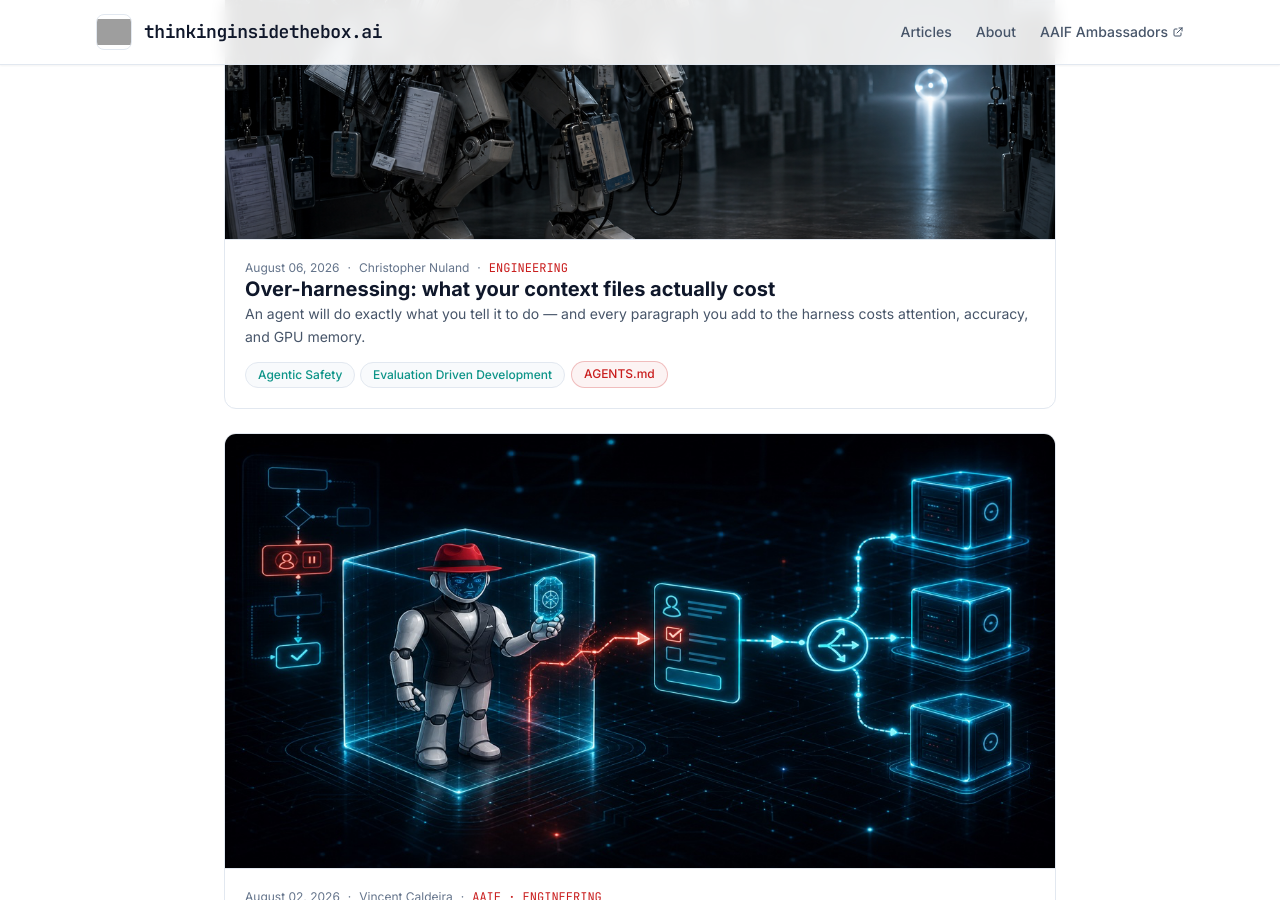
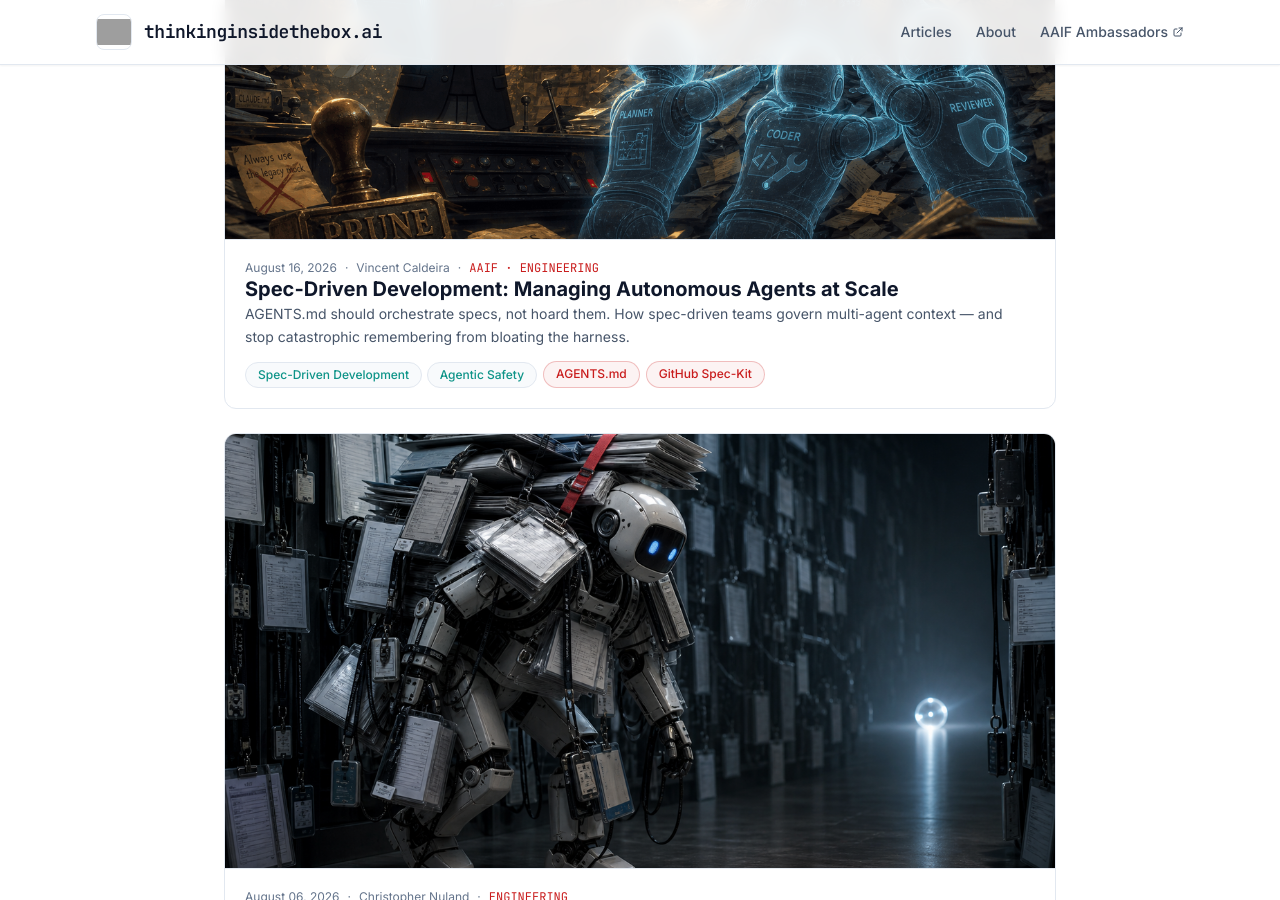
Before and after one commit to thinkinginsidethebox-ai/thinkinginsidethebox-ai.github.io, a Jekyll site: the page built from index.html, in a window 1280 px wide and 900 px high, scrolled down 754 px. Built offline with Jekyll 4.4.1, drawn with Linux system fonts in a browser that asks for light colours; nearby versions of some CDN libraries; part of the change alters nothing that is shown; grey boxes are pictures that could not be loaded.

Commit message:
content: publish SDD article on AGENTS.md governance at scale
Co-authored-by: Cursor <cursoragent@cursor.com>

````diff
--- a/_data/og-images.yml
+++ b/_data/og-images.yml
@@ -56,3 +56,10 @@ posts:
     source_post: _posts/2026-08-06-over-harnessing-context-file-cost.md
     prompt_preset: guest_technical_corporate
     status: ready
+
+  spec-driven-development-agents-md-at-scale:
+    file: spec-driven-development-agents-md-at-scale.png
+    path: /assets/images/og/spec-driven-development-agents-md-at-scale.png
+    source_post: _posts/2026-08-16-spec-driven-development-agents-md-at-scale.md
+    prompt_preset: mascot_cinematic_archive
+    status: ready
--- /dev/null
+++ b/_posts/2026-08-16-spec-driven-development-agents-md-at-scale.md
@@ -0,0 +1,134 @@
+---
+layout: post
+title: "Spec-Driven Development: Managing Autonomous Agents at Scale"
+date: 2026-08-16 09:00:00 +0800
+categories: [AAIF, Engineering]
+topics: [spec-driven-development, agentic-safety]
+projects: [agents-md, spec-kit]
+image: "/assets/images/og/spec-driven-development-agents-md-at-scale.png"
+description: "AGENTS.md should orchestrate specs, not hoard them. How spec-driven teams govern multi-agent context — and stop catastrophic remembering from bloating the harness."
+---
+
+The role of the software engineer is undergoing a profound transformation. As AI coding agents become increasingly capable of generating complex boilerplate, refactoring legacy systems, and even architecting new modules, the primary bottleneck in software development has shifted. It is no longer about writing code; it is about writing specifications. Enter **spec-driven development**—a paradigm where engineers orchestrate AI behavior through rigorous, structured documentation rather than ad-hoc, ephemeral prompting.
+
+Recent empirical research, notably detailed in the paper [*Why Does CLAUDE.md Keep Growing? Catastrophic Remembering in Agentic Coding*](https://arxiv.org/abs/2608.11095) (Chakrabarti, 2026), highlights a critical operational challenge in this new era: managing the persistent system context and instructions provided to autonomous agents without falling victim to performance-degrading prompt bloat.
+
+Earlier in this series we treated [**AGENTS.md**](https://agents.md/) as a lean front door — first as a [registry in a local enterprise template](/aaif/engineering/2026/07/10/spec-driven-development-enterprise-template.html), then as a [distributable index](/aaif/engineering/2026/07/11/spec-driven-development-lola-persona-modules.html) for packaged personas and skills. Those articles assumed the file stays small. This one is about what happens when it does not: when persistent agent context becomes a dumping ground, and **governance fails through accumulation rather than absence**.
+
+---
+
+## The Central Role of `AGENTS.md` in the Artifact Ecosystem
+
+In modern codebases, engineering teams increasingly rely on persistent context files, commonly centralized in an `AGENTS.md` file (or vendor-specific variants like `CLAUDE.md` and `copilot-instructions.md`). This file acts as the system prompt and central governing engine for AI assistants, dictating global coding conventions, architectural boundaries, security constraints, and operational guidelines.
+
+However, `AGENTS.md` should never operate as a monolithic dumping ground for every detail of a project. In a mature spec-driven development workflow — the same spec → plan → tasks loop used by [GitHub Spec-Kit](https://github.com/github/spec-kit) — it serves as an orchestrator that defines how agents interact with dedicated, specialized artifacts. Knowledge must be strictly compartmentalized across four foundational spec layers:
+
+| Artifact File | Core Responsibility | Primary Owner | Key Contents |
+| :--- | :--- | :--- | :--- |
+| **`AGENTS.md`** | **Governance & Routing** | Lead Architect / Human | Persona definitions, global constraints, directory layout rules, pointers to sub-specs. |
+| **`requirements.md`** | **The Objective (What)** | Product / Human | High-level business goals, user stories, functional boundaries, acceptance criteria. |
+| **`plan.md`** | **Architecture (How)** | Agent (Drafted) / Human (Approved) | System design, technical approach, dependency graph, risk mitigations. |
+| **`tasks.md`** | **Execution Tracking** | Agent (Iterative) | Stateful checklist of atomic, testable, and executable units of work. |
+
+### The Operational Flow of Spec-Driven Execution
+
+Rather than interacting with an AI through endless conversational turns, a spec-driven workflow follows a structured lifecycle. When a developer assigns a goal to an agent, the agent begins by parsing `AGENTS.md` to ingest its core governance constraints and routing directives. Guided by these rules, the agent loads `requirements.md` to understand the functional objective and business criteria.
+
+Before generating any application code, the agent drafts a proposed implementation design inside `plan.md`. The human developer reviews, adjusts, and approves this architectural proposal. Once approved, the agent breaks the plan down into discrete work items inside `tasks.md`, executing each task sequentially, running automated verification tests, and updating state checkboxes until completion.
+
+---
+
+## Managing Multi-Agent Architectures in `AGENTS.md`
+
+As AI integration matures, single generalist agents are rapidly being replaced by multi-agent architectures—specialized sub-agents collaborating within a single codebase (such as a *Planner Agent*, a *Coder Agent*, a *Reviewer Agent*, and a *Security Auditor Agent*). Managing these distinct personae efficiently requires `AGENTS.md` to act as a master orchestration framework.
+
+### 1. The Modular Persona Directory (`.agents/` Pattern)
+To prevent `AGENTS.md` from expanding into an unmaintainable document, teams should keep `AGENTS.md` focused on global rules while offloading persona-specific system prompts into a modular `.agents/` directory. Under this pattern:
+* **`AGENTS.md`** serves as the root entry point, global policy guide, and hand-off manager.
+* **`.agents/planner.md`** defines specialized constraints for system design and dependency mapping.
+* **`.agents/coder.md`** contains strict syntax, framing, and unit-testing guidelines for implementation.
+* **`.agents/reviewer.md`** provides rules for static analysis, style enforcement, and security inspection.
+
+### 2. Explicit Hand-off and State-Passing Protocols
+Multi-agent coordination requires strict contracts governing transitions between personae. `AGENTS.md` must explicitly define these hand-off protocols in plain text. For instance, the specification should mandate that when transitioning from the *Planner* persona to the *Coder* persona, the Planner must write its finalized architectural decisions into `plan.md`. The Coder persona is explicitly restricted from modifying application source files until `plan.md` contains a verified human approval marker.
+
+### 3. File Access and Boundary Enforcement
+A primary cause of failure in multi-agent environments occurs when sub-agents modify overlapping files out of order or outside their designated domain. `AGENTS.md` must enforce file-level access permissions per persona:
+* **Architect Agent:** Full read access across the codebase; write access restricted strictly to `plan.md` and `architecture.md`.
+* **Coder Agent:** Full read access; write access restricted to `src/` and `tests/`. Explicitly forbidden from altering root governance specs or product requirements.
+* **Auditor Agent:** Full read access; write access restricted to `reports/audit.md`.
+
+---
+
+## Empirical Findings: The Threat of "Catastrophic Remembering"
+
+While persistent context files are essential for guiding autonomous agents, recent research in [*Why Does CLAUDE.md Keep Growing? Catastrophic Remembering in Agentic Coding*](https://arxiv.org/abs/2608.11095) reveals a severe anti-pattern: **unbounded context growth**.
+
+In continual machine learning, *catastrophic forgetting* describes a model overwriting prior critical knowledge. In agentic software engineering, developers face the inverse phenomenon: **catastrophic remembering**. Developers continuously append instructions to fix transient agent failures but rarely delete old rules, causing directives to persist long after their underlying justification has expired.
+
+### The Context Bloat Lifecycle
+
+The cycle typically begins when an agent fails a specific task—for instance, failing to mock a legacy database connection during automated testing. To prevent repeated failures, a developer appends a quick patch rule to `AGENTS.md`: *"Always use the custom legacy mock adapter for unit tests."*
+
+Months later, the engineering team upgrades the testing framework, rendering the legacy mock adapter obsolete. However, because the original developer did not record the reason behind the rule, subsequent maintainers cannot determine whether removing the directive will break hidden agent behaviors. Out of caution, the instruction remains in `AGENTS.md` indefinitely.
+
+### Key Research Insights (Chakrabarti, 2026):
+* **Unbounded File Growth:** Persistent agent context files expand by an average of +226% over their operational lifetime (+4.9 net instructions per commit) as teams iteratively patch failures.
+* **Attention Dilution:** As instruction counts rise, large language models suffer from degraded instruction-following precision, increased token costs, and higher latency due to prompt bloat.
+* **Loss of Latent Reasoning:** The root cause of prompt bloat is the absence of documented intent. Without explicit reasoning attached to a prompt rule, developers cannot assess its continued relevance.
+
+That cost is not only empirical in Chakrabarti's measurements. On this blog, Christopher Nuland described the same structural trap in [Over-harnessing: what your context files actually cost](/engineering/2026/08/06/over-harnessing-context-file-cost.html): the harness is additive, attention is a budget, and nothing in the workflow tells you to stop adding.
+
+---
+
+## Best Practices for Agentic Prompt Governance
+
+To maximize agent performance while preventing catastrophic remembering, engineering teams should adopt six core practices for managing `AGENTS.md` and associated spec files:
+
+### 1. Enforce Hypothesis-Driven Prompt Comments
+The primary mitigation identified by Chakrabarti (2026) is **Latent Reasoning Documentation**—treating system instructions with the same discipline as production code by commenting on their origin, hypothesis, and expiration conditions. In empirical evaluations, encoding latent reasoning reduced excess instruction accumulation by 99.3%.
+
+```markdown
+<!--
+Hypothesis: Agent fails to resolve ES Module imports in Jest test suites.
+Added: 2026-04-12 | Task Ref: #402 | Expiration Condition: Framework upgrade to Jest v30+
+-->
+- Pass --experimental-vm-modules when running test execution scripts.
+```
+
+### 2. Embrace Progressive Disclosure
+Keep the main `AGENTS.md` file concise—ideally under 100 lines. Structure the document so that detailed, domain-specific instructions are loaded dynamically via links (e.g., instructing the agent to read `docs/database-guidelines.md` only when editing files within the database directory). This is the same discipline as the lean registry in the [Lola distribution article](/aaif/engineering/2026/07/11/spec-driven-development-lola-persona-modules.html): `AGENTS.md` points; it does not contain.
+
+### 3. Shift from Chat Prompts to Executable Spec Artifacts
+Eliminate long, interactive chat prompts. Use `AGENTS.md` to instruct agents to read task specifications from `tasks.md`, implement changes in small commits, execute automated test suites, and mark task status checkboxes autonomously.
+
+### 4. Implement Agentic "Linting" and Pruning Cycles
+Treat prompt bloat as technical debt. Establish regular pruning schedules where maintainers review `AGENTS.md` directives against the current state of the repository. Specialized "Refactoring Agents" can also be deployed to cross-reference `AGENTS.md` instructions against the active codebase to flag obsolete or redundant rules.
+
+### 5. Utilize Negative Examples (Anti-Patterns) Sparingly
+Language models learn effectively from concrete counter-examples. Combine abstract guidance with concise "DO / DO NOT" pairings to anchor expected behavior without lengthy explanations:
+```markdown
+- DO NOT use inline CSS or raw `style` attributes.
+- DO use Tailwind utility classes for element styling.
+```
+
+### 6. Establish a Single Source of Truth for Multi-Agent Consensus
+In multi-agent systems, use `tasks.md` as the shared state register. Require all sub-agents to log their operational state (`[PENDING]`, `[IN_PROGRESS]`, `[BLOCKED]`, `[VERIFIED]`) directly in `tasks.md` to prevent race conditions and execution loops across personae.
+
+---
+
+## Conclusion
+
+The future of software development relies on curation, specification, and governance. By structuring `AGENTS.md` as a lean orchestrator, modularizing specialized agent personae, maintaining clear artifact boundaries, and documenting latent reasoning to prevent catastrophic remembering, software organizations can build scalable, high-throughput agent workflows that remain clean and efficient over time.
+
+---
+
+## References & Further Reading
+
+* Chakrabarti, K. (2026). *Why Does CLAUDE.md Keep Growing? Catastrophic Remembering in Agentic Coding*. arXiv:2608.11095.
+  * **Abstract:** [https://arxiv.org/abs/2608.11095](https://arxiv.org/abs/2608.11095)
+  * **PDF:** [https://arxiv.org/pdf/2608.11095](https://arxiv.org/pdf/2608.11095)
+
+---
+
+*This is the third article in the spec-driven development series — from a local template, to enterprise distribution, to governing the context files that orchestrate autonomous agents at scale.*
````
Also changed, not shown: assets/images/og/spec-driven-development-agents-md-at-scale.png (added).
